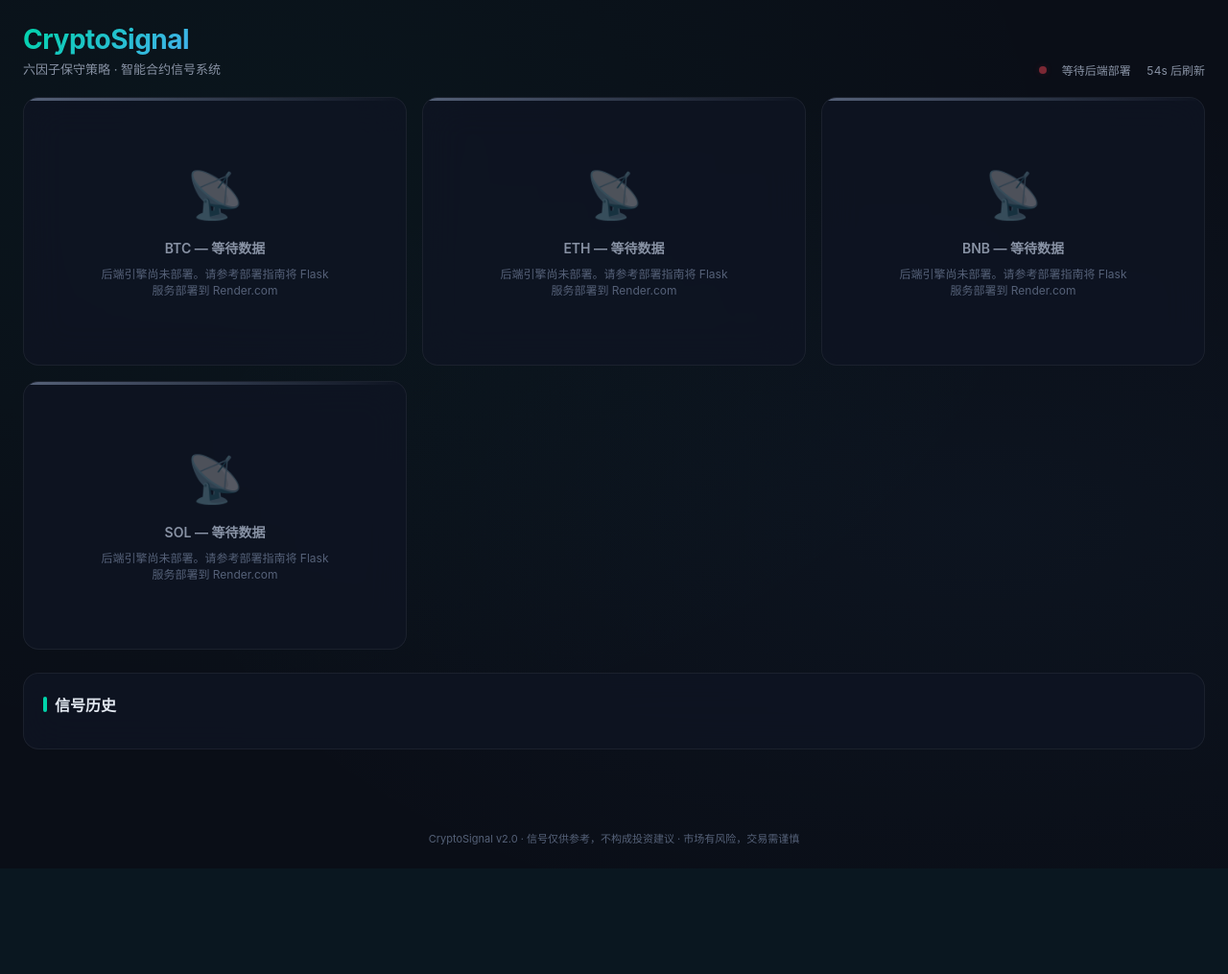
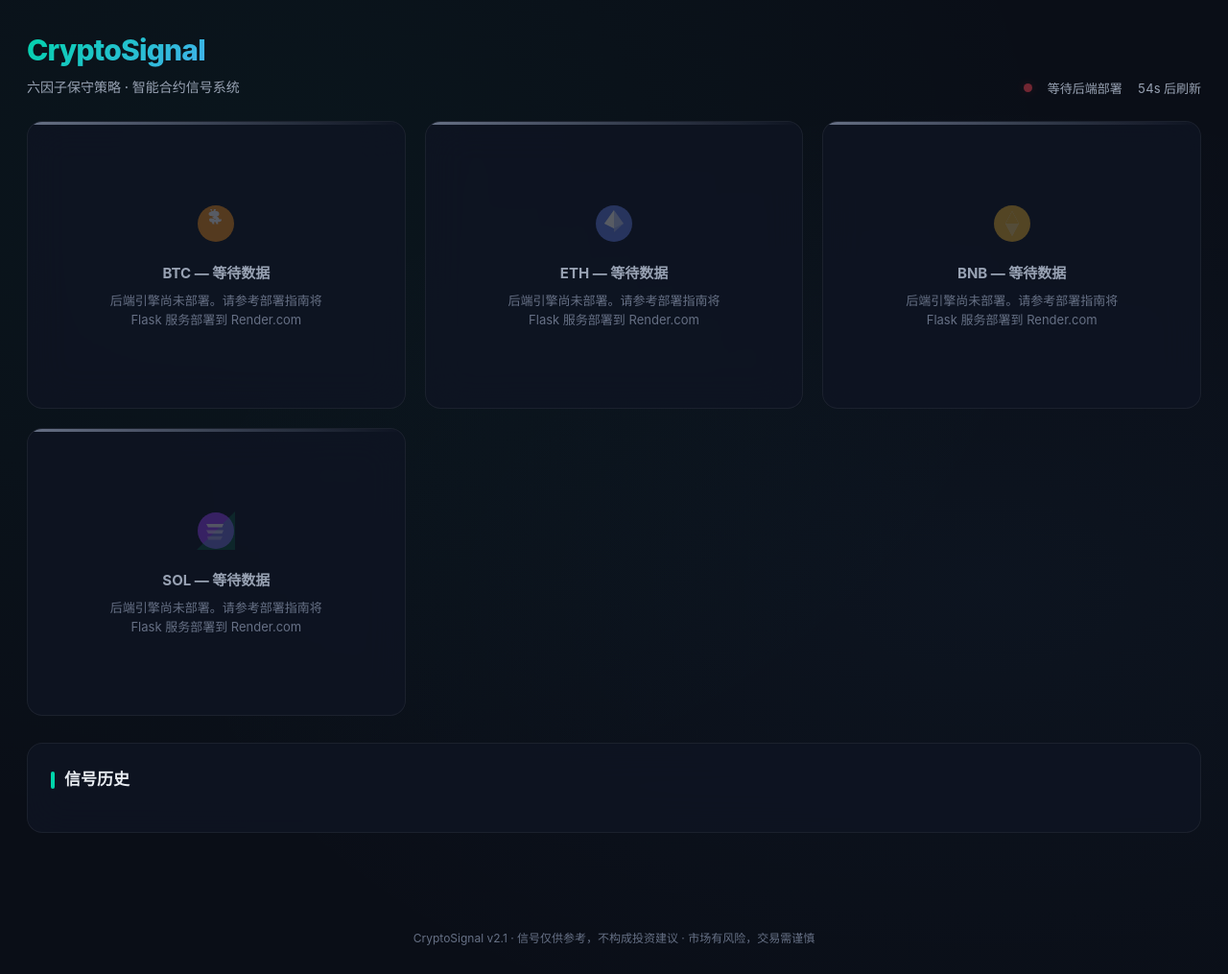
Before and after one commit to evoluk2017-sketch/crypto-signal, a Flask app: page / in a window 1280 px wide. Shown: the whole page at 96% size. Before the commit the page ends 880 px from the top, so only its background shows below. Run offline with Flask 3, Linux system fonts and the light colour scheme; data that the repository does not hold is empty.

Commit message:
UI 2.1: 币种SVG logo替换首字母 + 字体/可读性全面优化

```diff
--- a/templates/index.html
+++ b/templates/index.html
@@ -14,9 +14,9 @@
   --bg-card-hover: rgba(20, 28, 48, 0.92);
   --border: rgba(255, 255, 255, 0.06);
   --border-hover: rgba(255, 255, 255, 0.12);
-  --text: #e2e8f0;
-  --text-dim: #8892a4;
-  --text-muted: #556178;
+  --text: #e8ecf1;
+  --text-dim: #98a2b3;
+  --text-muted: #667085;
   --green: #00d4aa;
   --green-glow: rgba(0, 212, 170, 0.3);
   --red: #ff4757;
@@ -27,7 +27,8 @@
   --radius: 16px;
   --radius-sm: 10px;
   --shadow: 0 8px 32px rgba(0, 0, 0, 0.4);
-  --font: -apple-system, BlinkMacSystemFont, 'Segoe UI', 'PingFang SC', 'Hiragino Sans GB', 'Microsoft YaHei', sans-serif;
+  --font: 'Inter', -apple-system, BlinkMacSystemFont, 'Segoe UI', 'PingFang SC', 'Hiragino Sans GB', 'Microsoft YaHei', 'Helvetica Neue', sans-serif;
+  --font-mono: 'JetBrains Mono', 'Fira Code', 'SF Mono', 'Cascadia Code', 'Consolas', 'Menlo', monospace;
 }
 
 * { margin: 0; padding: 0; box-sizing: border-box; }
@@ -36,8 +37,12 @@ body {
   background: var(--bg);
   color: var(--text);
   font-family: var(--font);
+  font-size: 15px;
+  line-height: 1.6;
   min-height: 100vh;
   overflow-x: hidden;
+  -webkit-font-smoothing: antialiased;
+  -moz-osx-font-smoothing: grayscale;
   background-image:
     radial-gradient(ellipse at 20% 20%, rgba(0, 212, 170, 0.04) 0%, transparent 60%),
     radial-gradient(ellipse at 80% 60%, rgba(77, 171, 247, 0.04) 0%, transparent 60%);
@@ -45,7 +50,7 @@ body {
 
 /* ============ Header ============ */
 .header {
-  padding: 24px 24px 0;
+  padding: 28px 28px 0;
   max-width: 1400px;
   margin: 0 auto;
   display: flex;
@@ -55,60 +60,64 @@ body {
   gap: 16px;
 }
 .header h1 {
-  font-size: 28px;
-  font-weight: 700;
-  letter-spacing: -0.5px;
+  font-size: 30px;
+  font-weight: 800;
+  letter-spacing: -0.8px;
   background: linear-gradient(135deg, var(--green) 0%, var(--blue) 100%);
   -webkit-background-clip: text;
   -webkit-text-fill-color: transparent;
   background-clip: text;
 }
 .header .subtitle {
-  font-size: 13px;
+  font-size: 14px;
   color: var(--text-dim);
   margin-top: 4px;
+  font-weight: 500;
 }
 .status-bar {
   display: flex;
   align-items: center;
   gap: 16px;
-  font-size: 12px;
+  font-size: 13px;
   color: var(--text-dim);
 }
 .status-dot {
-  width: 8px; height: 8px;
+  width: 9px; height: 9px;
   border-radius: 50%;
   background: var(--green);
-  box-shadow: 0 0 8px var(--green-glow);
+  box-shadow: 0 0 10px var(--green-glow);
   animation: pulse 2s infinite;
 }
-.status-dot.error { background: var(--red); box-shadow: 0 0 8px var(--red-glow); }
+.status-dot.error { background: var(--red); box-shadow: 0 0 10px var(--red-glow); }
 @keyframes pulse {
   0%, 100% { opacity: 1; }
-  50% { opacity: 0.4; }
+  50% { opacity: 0.35; }
 }
-.refresh-countdown { font-variant-numeric: tabular-nums; }
+.refresh-countdown {
+  font-variant-numeric: tabular-nums;
+  font-feature-settings: "tnum";
+}
 
 /* ============ Grid ============ */
 .dashboard {
   max-width: 1400px;
-  margin: 20px auto;
-  padding: 0 24px 40px;
+  margin: 24px auto;
+  padding: 0 28px 48px;
 }
 
 /* Coin Cards Grid */
 .card-grid {
   display: grid;
-  grid-template-columns: repeat(auto-fit, minmax(320px, 1fr));
-  gap: 16px;
-  margin-bottom: 24px;
+  grid-template-columns: repeat(auto-fit, minmax(330px, 1fr));
+  gap: 20px;
+  margin-bottom: 28px;
 }
 
 @media (max-width: 768px) {
   .card-grid { grid-template-columns: 1fr; }
-  .header h1 { font-size: 22px; }
-  .header { padding: 16px 16px 0; }
-  .dashboard { padding: 12px 12px 32px; }
+  .header h1 { font-size: 24px; }
+  .header { padding: 18px 16px 0; }
+  .dashboard { padding: 16px 12px 36px; }
 }
 
 /* ============ Coin Card ============ */
@@ -116,7 +125,7 @@ body {
   background: var(--bg-card);
   border: 1px solid var(--border);
   border-radius: var(--radius);
-  padding: 20px;
+  padding: 24px;
   position: relative;
   overflow: hidden;
   transition: all 0.3s ease;
@@ -161,55 +170,57 @@ body {
   display: flex;
   justify-content: space-between;
   align-items: flex-start;
-  margin-bottom: 12px;
+  margin-bottom: 14px;
 }
 .coin-name {
   display: flex;
   align-items: center;
-  gap: 8px;
+  gap: 12px;
 }
 .coin-icon {
-  width: 36px; height: 36px;
-  border-radius: 50%;
+  width: 40px; height: 40px;
+  flex-shrink: 0;
   display: flex;
   align-items: center;
   justify-content: center;
-  font-size: 18px;
+}
+.coin-icon svg { display: block; }
+
+.coin-symbol {
+  font-size: 16px;
   font-weight: 700;
-  color: #fff;
+  color: var(--text);
+  letter-spacing: 0.3px;
 }
-.icon-btc { background: linear-gradient(135deg, #f7931a, #e67819); }
-.icon-eth { background: linear-gradient(135deg, #627eea, #4b6cf7); }
-.icon-bnb { background: linear-gradient(135deg, #f0b90b, #e09c0a); }
-.icon-sol { background: linear-gradient(135deg, #9945ff, #7c3aed); }
-
-.coin-symbol { font-size: 15px; font-weight: 600; color: var(--text); }
 .coin-price {
-  font-size: 24px;
-  font-weight: 700;
+  font-size: 26px;
+  font-weight: 800;
   font-variant-numeric: tabular-nums;
+  font-feature-settings: "tnum";
   letter-spacing: -1px;
+  line-height: 1.1;
 }
 .price-change {
-  font-size: 12px;
-  padding: 2px 8px;
-  border-radius: 4px;
-  font-weight: 600;
+  font-size: 13px;
+  padding: 3px 10px;
+  border-radius: 5px;
+  font-weight: 700;
 }
-.price-change.up { color: var(--green); background: rgba(0, 212, 170, 0.1); }
-.price-change.down { color: var(--red); background: rgba(255, 71, 87, 0.1); }
+.price-change.up { color: var(--green); background: rgba(0, 212, 170, 0.12); }
+.price-change.down { color: var(--red); background: rgba(255, 71, 87, 0.12); }
 
 /* Signal Badge */
 .signal-badge {
   display: inline-flex;
   align-items: center;
   gap: 6px;
-  padding: 4px 14px;
+  padding: 5px 16px;
   border-radius: 20px;
-  font-size: 13px;
+  font-size: 14px;
   font-weight: 700;
-  letter-spacing: 0.5px;
+  letter-spacing: 0.6px;
   text-transform: uppercase;
+  line-height: 1;
 }
 .signal-badge.long {
   background: rgba(0, 212, 170, 0.15);
@@ -249,65 +260,66 @@ body {
   align-items: center;
   justify-content: center;
 }
-.gauge-value { font-size: 22px; font-weight: 700; line-height: 1; }
-.gauge-label { font-size: 9px; color: var(--text-dim); margin-top: 2px; }
+.gauge-value { font-size: 24px; font-weight: 800; line-height: 1; }
+.gauge-label { font-size: 10px; color: var(--text-dim); margin-top: 3px; font-weight: 500; }
 
 .score-meta {
   display: flex;
   flex-direction: column;
-  gap: 4px;
-  font-size: 12px;
+  gap: 5px;
+  font-size: 13px;
   color: var(--text-dim);
+  line-height: 1.5;
 }
-.score-meta strong { color: var(--text); font-size: 13px; }
+.score-meta strong { color: var(--text); font-size: 14px; }
 
 /* Indicators row */
 .indicators {
   display: grid;
   grid-template-columns: 1fr 1fr;
-  gap: 8px;
-  margin-top: 12px;
-  padding-top: 12px;
+  gap: 10px;
+  margin-top: 14px;
+  padding-top: 14px;
   border-top: 1px solid var(--border);
 }
 .indicator {
   display: flex;
   justify-content: space-between;
   align-items: center;
-  font-size: 11px;
+  font-size: 12px;
 }
-.indicator .label { color: var(--text-muted); }
-.indicator .value { font-weight: 600; color: var(--text); font-variant-numeric: tabular-nums; }
+.indicator .label { color: var(--text-dim); font-weight: 500; }
+.indicator .value { font-weight: 700; color: var(--text); font-variant-numeric: tabular-nums; font-feature-settings: "tnum"; }
 
 /* Levels section */
 .levels {
-  margin-top: 12px;
-  padding-top: 12px;
+  margin-top: 14px;
+  padding-top: 14px;
   border-top: 1px solid var(--border);
   display: grid;
   grid-template-columns: 1fr 1fr;
-  gap: 6px;
-  font-size: 11px;
+  gap: 7px;
+  font-size: 12px;
 }
-.level-item { display: flex; justify-content: space-between; }
-.level-item .lbl { color: var(--text-muted); }
-.level-item .val { font-weight: 600; font-variant-numeric: tabular-nums; }
+.level-item { display: flex; justify-content: space-between; align-items: center; }
+.level-item .lbl { color: var(--text-muted); font-weight: 500; }
+.level-item .val { font-weight: 700; font-variant-numeric: tabular-nums; font-feature-settings: "tnum"; font-family: var(--font-mono); font-size: 11px; }
 .level-item.tp .val { color: var(--green); }
 .level-item.sl .val { color: var(--red); }
 .level-item.entry .val { color: var(--blue); }
 
 /* ============ History Section ============ */
 .section-title {
-  font-size: 16px;
-  font-weight: 600;
-  margin-bottom: 14px;
+  font-size: 17px;
+  font-weight: 700;
+  margin-bottom: 16px;
   display: flex;
   align-items: center;
-  gap: 8px;
+  gap: 10px;
 }
 .section-title::before {
   content: '';
-  width: 4px; height: 16px;
+  width: 4px; height: 18px;
   background: var(--green);
   border-radius: 2px;
 }
@@ -316,7 +328,7 @@ body {
   background: var(--bg-card);
   border: 1px solid var(--border);
   border-radius: var(--radius);
-  padding: 20px;
+  padding: 24px;
   backdrop-filter: blur(20px);
   -webkit-backdrop-filter: blur(20px);
 }
@@ -325,52 +337,55 @@ body {
 .history-item {
   display: flex;
   align-items: center;
-  gap: 12px;
-  padding: 10px 0;
+  gap: 14px;
+  padding: 12px 0;
   border-bottom: 1px solid var(--border);
-  font-size: 13px;
+  font-size: 14px;
 }
 .history-item:last-child { border-bottom: none; }
-.history-time { color: var(--text-muted); font-size: 11px; width: 50px; flex-shrink: 0; }
-.history-sym { font-weight: 700; width: 36px; flex-shrink: 0; }
+.history-time { color: var(--text-muted); font-size: 12px; width: 52px; flex-shrink: 0; font-variant-numeric: tabular-nums; }
+.history-sym { font-weight: 800; width: 40px; flex-shrink: 0; font-size: 14px; }
 .history-dir {
-  padding: 2px 10px; border-radius: 12px;
-  font-size: 11px; font-weight: 600;
+  padding: 3px 12px; border-radius: 12px;
+  font-size: 12px; font-weight: 700;
 }
 .history-dir.long { background: rgba(0, 212, 170, 0.15); color: var(--green); }
 .history-dir.short { background: rgba(255, 71, 87, 0.15); color: var(--red); }
-.history-score { font-weight: 700; width: 44px; text-align: right; flex-shrink: 0; }
-.history-price { color: var(--text-dim); flex-shrink: 0; }
-.history-ch { font-size: 10px; color: var(--text-muted); margin-left: auto; }
+.history-score { font-weight: 800; width: 48px; text-align: right; flex-shrink: 0; font-size: 14px; }
+.history-price { color: var(--text-dim); flex-shrink: 0; font-size: 13px; font-variant-numeric: tabular-nums; }
+.history-ch { font-size: 11px; color: var(--text-muted); margin-left: auto; }
 
 .empty-state {
   text-align: center;
-  padding: 40px 20px;
+  padding: 48px 24px;
   color: var(--text-muted);
 }
-.empty-state .icon { font-size: 40px; margin-bottom: 12px; opacity: 0.5; }
+.empty-state .icon { font-size: 44px; margin-bottom: 14px; opacity: 0.4; }
+.empty-state .msg { font-size: 14px; }
+.empty-state .hint { font-size: 12px; margin-top: 6px; color: var(--text-muted); }
 
 /* ============ Footer ============ */
 .footer {
   text-align: center;
-  padding: 24px;
+  padding: 28px;
   color: var(--text-muted);
-  font-size: 11px;
+  font-size: 12px;
 }
-.footer a { color: var(--text-dim); text-decoration: none; }
+.footer a { color: var(--text-dim); text-decoration: none; font-weight: 500; }
 .footer a:hover { color: var(--green); }
 
 /* Scrollbar */
-::-webkit-scrollbar { width: 4px; }
+::-webkit-scrollbar { width: 5px; }
 ::-webkit-scrollbar-track { background: transparent; }
-::-webkit-scrollbar-thumb { background: rgba(255,255,255,0.08); border-radius: 2px; }
+::-webkit-scrollbar-thumb { background: rgba(255,255,255,0.1); border-radius: 3px; }
+::-webkit-scrollbar-thumb:hover { background: rgba(255,255,255,0.18); }
 
 /* Animation */
 @keyframes fadeInUp {
-  from { opacity: 0; transform: translateY(12px); }
+  from { opacity: 0; transform: translateY(14px); }
   to { opacity: 1; transform: translateY(0); }
 }
-.coin-card { animation: fadeInUp 0.4s ease both; }
+.coin-card { animation: fadeInUp 0.45s ease both; }
 .coin-card:nth-child(1) { animation-delay: 0s; }
 .coin-card:nth-child(2) { animation-delay: 0.08s; }
 .coin-card:nth-child(3) { animation-delay: 0.16s; }
@@ -412,17 +431,25 @@ body {
 </div>
 
 <div class="footer">
-  CryptoSignal v2.0 · 信号仅供参考，不构成投资建议 · 市场有风险，交易需谨慎
+  CryptoSignal v2.1 · 信号仅供参考，不构成投资建议 · 市场有风险，交易需谨慎
 </div>
 
 <script>
 // ============================================================
-// Config — 部署后改为你的 Render.com 后端地址
+// Config
 // ============================================================
 const BACKEND_URL = 'https://crypto-signal-0ydo.onrender.com';
 const COIN_ORDER = ['BTC', 'ETH', 'BNB', 'SOL'];
-const COIN_ICONS = { BTC: 'icon-btc', ETH: 'icon-eth', BNB: 'icon-bnb', SOL: 'icon-sol' };
 const COIN_NAMES = { BTC: 'Bitcoin', ETH: 'Ethereum', BNB: 'Binance Coin', SOL: 'Solana' };
+
+// 各币种 SVG Logo — 使用实际币种标识而非首字母
+const COIN_LOGOS = {
+  BTC: '<svg viewBox="0 0 40 40" width="40" height="40"><circle cx="20" cy="20" r="19" fill="#F7931A"/><path d="M26 15.5c0 2.5-1.5 2.5-4 3l.5 2h-2l-.5-2H18l.5 2h-2l-.5-2c-1 0-3-.5-3-2.5 0-1.5 1-1.5 2-1.5 1 0 2 .5 3 .5V12.5c-1 0-2-.5-3-.5-1 0-2.5-.5-2.5-2s1.5-2.5 3-2.5L14 5h2l-.5 2h2l.5-2h2l-.5 2c2 0 4 .5 4 3 0 1.5-1 2.5-2.5 2.5.5.5 2.5 1 2.5 3zm-6 .5c0-.5-.5-1-1.5-1V16c1 0 1.5-.5 1.5 0zm-1.5-4c-1.5 0-2 .5-2 1.5 0 .5.5 1 1.5 1V12z" fill="white"/></svg>',
+  ETH: '<svg viewBox="0 0 40 40" width="40" height="40"><circle cx="20" cy="20" r="19" fill="#627EEA"/><path d="M20 6l10 14-10 5-10-5z" fill="white" opacity="0.6"/><path d="M20 6l-10 14 10 5V6z" fill="white"/><path d="M20 25l10-5-10 9V25z" fill="white" opacity="0.4"/></svg>',
+  BNB: '<svg viewBox="0 0 40 40" width="40" height="40"><circle cx="20" cy="20" r="19" fill="#F3BA2F"/><polygon points="20,7 27,20 20,33 13,20" fill="white" opacity="0.92"/><polygon points="20,7 27,20 13,20" fill="#F3BA2F"/><polygon points="20,33 27,20 13,20" fill="#F3BA2F" opacity="0.65"/></svg>',
+  SOL: '<svg viewBox="0 0 40 40" width="40" height="40"><circle cx="20" cy="20" r="19" fill="#9945FF"/><path d="M0 40L40 0v40z" fill="#14F195" opacity="0.28"/><path d="M10 13h18l-1.5 3.5H12L10 13z" fill="white" opacity="0.9"/><path d="M10 19.5h18l-1.5 3.5H12l-2-3.5z" fill="white" opacity="0.6"/><path d="M11 26h16l-2 3.5H12l-1-3.5z" fill="white" opacity="0.35"/></svg>',
+};
+
 let COUNTDOWN = 60;
 let countdownTimer = null;
 let lastApiSuccess = false;
@@ -451,20 +478,21 @@ function directionLabel(score) {
 function renderCard(data) {
   const { price, score, direction, levels, rsi, macd_hist, ema9, ema21, atr, changes, bb_upper, bb_mid, bb_lower } = data;
   const [dirLabel, dirClass] = directionLabel(score);
-  const circumference = 2 * Math.PI * 30;
+  const circumference = 2 * Math.PI * 31;
   const offset = circumference * (1 - score / 100);
 
   const ch24h = changes?.['24h'] || 0;
   const ch7d = changes?.['7d'] || 0;
+  const decimals = data.sym === 'BNB' || data.sym === 'SOL' ? 2 : 0;
 
   return `
     <div class="coin-card ${dirClass}">
       <div class="card-header">
         <div class="coin-name">
-          <div class="coin-icon ${COIN_ICONS[data.sym]}">${data.sym[0]}</div>
+          <div class="coin-icon">${COIN_LOGOS[data.sym]}</div>
           <div>
-            <div class="coin-symbol">${data.sym} <span style="color:var(--text-muted);font-size:11px;font-weight:400">${COIN_NAMES[data.sym]}</span></div>
-            <div class="coin-price">$${price.toLocaleString('en-US', {minimumFractionDigits: data.sym === 'BNB' || data.sym === 'SOL' ? 2 : 0, maximumFractionDigits: data.sym === 'BNB' || data.sym === 'SOL' ? 2 : 0})}</div>
+            <div class="coin-symbol">${data.sym} <span style="color:var(--text-muted);font-size:12px;font-weight:500">${COIN_NAMES[data.sym]}</span></div>
+            <div class="coin-price">${'$' + price.toLocaleString('en-US', {minimumFractionDigits: decimals, maximumFractionDigits: decimals})}</div>
           </div>
         </div>
         <div class="signal-badge ${dirClass}">${dirLabel}</div>
@@ -472,9 +500,9 @@ function renderCard(data) {
 
       <div class="score-section">
         <div class="gauge">
-          <svg class="gauge-svg" viewBox="0 0 70 70" width="70" height="70">
-            <circle class="gauge-bg" cx="35" cy="35" r="30"/>
-            <circle class="gauge-fill" cx="35" cy="35" r="30"
+          <svg class="gauge-svg" viewBox="0 0 76 76" width="76" height="76">
+            <circle class="gauge-bg" cx="38" cy="38" r="31"/>
+            <circle class="gauge-fill" cx="38" cy="38" r="31"
               stroke="${gaugeColor(score)}"
               stroke-dasharray="${circumference}"
               stroke-dashoffset="${offset}"/>
@@ -487,22 +515,22 @@ function renderCard(data) {
         <div class="score-meta">
           <div>24h <strong style="color:${ch24h >= 0 ? 'var(--green)' : 'var(--red)'}">${ch24h >= 0 ? '+' : ''}${ch24h.toFixed(2)}%</strong></div>
           <div>7d  <strong style="color:${ch7d >= 0 ? 'var(--green)' : 'var(--red)'}">${ch7d >= 0 ? '+' : ''}${ch7d.toFixed(2)}%</strong></div>
-          <div style="font-size:10px;color:var(--text-muted);margin-top:2px">RSI ${rsi?.toFixed(1) || '--'} · MACD ${macd_hist?.toFixed(4) || '--'}</div>
+          <div style="font-size:11px;color:var(--text-muted);margin-top:3px">RSI ${rsi?.toFixed(1) || '--'} · MACD ${macd_hist?.toFixed(4) || '--'}</div>
         </div>
       </div>
 
       <div class="indicators">
-        <div class="indicator"><span class="label">EMA(9)</span><span class="value">$${ema9?.toLocaleString() || '--'}</span></div>
-        <div class="indicator"><span class="label">EMA(21)</span><span class="value">$${ema21?.toLocaleString() || '--'}</span></div>
-        <div class="indicator"><span class="label">ATR(14)</span><span class="value">$${atr?.toFixed(2) || '--'}</span></div>
-        <div class="indicator"><span class="label">布林宽度</span><span class="value">$${((bb_upper - bb_lower) / bb_mid * 100)?.toFixed(1) || '--'}%</span></div>
+        <div class="indicator"><span class="label">EMA(9)</span><span class="value">${'$' + (ema9?.toLocaleString() || '--')}</span></div>
+        <div class="indicator"><span class="label">EMA(21)</span><span class="value">${'$' + (ema21?.toLocaleString() || '--')}</span></div>
+        <div class="indicator"><span class="label">ATR(14)</span><span class="value">${'$' + (atr?.toFixed(2) || '--')}</span></div>
+        <div class="indicator"><span class="label">布林宽度</span><span class="value">${((bb_upper - bb_lower) / bb_mid * 100)?.toFixed(1) || '--'}%</span></div>
       </div>
 
       <div class="levels">
-        <div class="level-item entry"><span class="lbl">🎯 入场</span><span class="val">${levels?.entry_zone || '—'}</span></div>
-        <div class="level-item sl"><span class="lbl">🛑 止损</span><span class="val">${levels?.stop_loss || '—'}</span></div>
-        <div class="level-item tp"><span class="lbl">✅ 止盈1</span><span class="val">${levels?.take_profit_1 || '—'}</span></div>
-        <div class="level-item tp"><span class="lbl">✅ 止盈2</span><span class="val">${levels?.take_profit_2 || '—'}</span></div>
+        <div class="level-item entry"><span class="lbl">入场</span><span class="val">${levels?.entry_zone || '—'}</span></div>
+        <div class="level-item sl"><span class="lbl">止损</span><span class="val">${levels?.stop_loss || '—'}</span></div>
+        <div class="level-item tp"><span class="lbl">止盈 1</span><span class="val">${levels?.take_profit_1 || '—'}</span></div>
+        <div class="level-item tp"><span class="lbl">止盈 2</span><span class="val">${levels?.take_profit_2 || '—'}</span></div>
       </div>
     </div>
   `;
@@ -512,8 +540,8 @@ function renderHistory(history) {
   if (!history || history.length === 0) {
     return `<div class="empty-state">
       <div class="icon">📭</div>
-      <div>暂无信号记录</div>
-      <div style="font-size:12px;margin-top:4px;color:var(--text-muted)">当评分突破 ≥75 或 ≤25 时自动记录</div>
+      <div class="msg">暂无信号记录</div>
+      <div class="hint">当评分突破 ≥75 或 ≤25 时自动记录</div>
     </div>`;
   }
 
@@ -529,7 +557,7 @@ function renderHistory(history) {
         <span class="history-sym">${h.symbol}</span>
         <span class="history-dir ${dirClass}">${dirEmoji} ${h.direction}</span>
         <span class="history-score">${h.score}/100</span>
-        <span class="history-price">$${h.price?.toLocaleString() || '--'}</span>
+        <span class="history-price">${'$' + (h.price?.toLocaleString() || '--')}</span>
         <span class="history-ch">${chStr}</span>
       </div>
     `;
@@ -589,20 +614,20 @@ async function fetchData() {
 
 function renderLoadingCard(sym) {
   return `
-    <div class="coin-card wait" style="display:flex;align-items:center;justify-content:center;min-height:280px;flex-direction:column;text-align:center">
-      <div style="font-size:36px;margin-bottom:12px;opacity:0.4">⏳</div>
-      <div style="color:var(--text-dim);font-size:14px;font-weight:600;margin-bottom:6px">${sym}</div>
-      <div style="color:var(--text-muted);font-size:12px">数据加载中，请稍候…</div>
+    <div class="coin-card wait" style="display:flex;align-items:center;justify-content:center;min-height:300px;flex-direction:column;text-align:center">
+      <div class="coin-icon" style="width:48px;height:48px;opacity:0.4">${COIN_LOGOS[sym]}</div>
+      <div style="color:var(--text-dim);font-size:15px;font-weight:700;margin-top:14px">${sym}</div>
+      <div style="color:var(--text-muted);font-size:13px;margin-top:4px">数据加载中，请稍候…</div>
     </div>
   `;
 }
 
 function renderPlaceholder() {
   return COIN_ORDER.map(sym => `
-    <div class="coin-card wait" style="display:flex;align-items:center;justify-content:center;min-height:280px;flex-direction:column;text-align:center">
-      <div style="font-size:48px;margin-bottom:16px;opacity:0.3">📡</div>
-      <div style="color:var(--text-dim);font-size:14px;font-weight:600;margin-bottom:8px">${sym} — 等待数据</div>
-      <div style="color:var(--text-muted);font-size:12px;max-width:240px">后端引擎尚未部署。请参考部署指南将 Flask 服务部署到 Render.com</div>
+    <div class="coin-card wait" style="display:flex;align-items:center;justify-content:center;min-height:300px;flex-direction:column;text-align:center">
+      <div class="coin-icon" style="width:48px;height:48px;opacity:0.3">${COIN_LOGOS[sym]}</div>
+      <div style="color:var(--text-dim);font-size:15px;font-weight:700;margin-top:16px">${sym} — 等待数据</div>
+      <div style="color:var(--text-muted);font-size:13px;margin-top:6px;max-width:240px">后端引擎尚未部署。请参考部署指南将 Flask 服务部署到 Render.com</div>
     </div>
   `).join('');
 }
@@ -614,7 +639,7 @@ function startCountdown() {
   if (countdownTimer) clearInterval(countdownTimer);
   countdownTimer = setInterval(() => {
     COUNTDOWN--;
-    document.getElementById('countdown').textContent = COUNTDOWN > 0 ? `${COUNTDOWN}s 后刷新` : '';
+    document.getElementById('countdown').textContent = COUNTDOWN > 0 ? COUNTDOWN + 's 后刷新' : '';
     if (COUNTDOWN <= 0) {
       COUNTDOWN = 60;
       fetchData();
```
Also changed, not shown: other parts of templates/index.html (+15 -14 lines).
